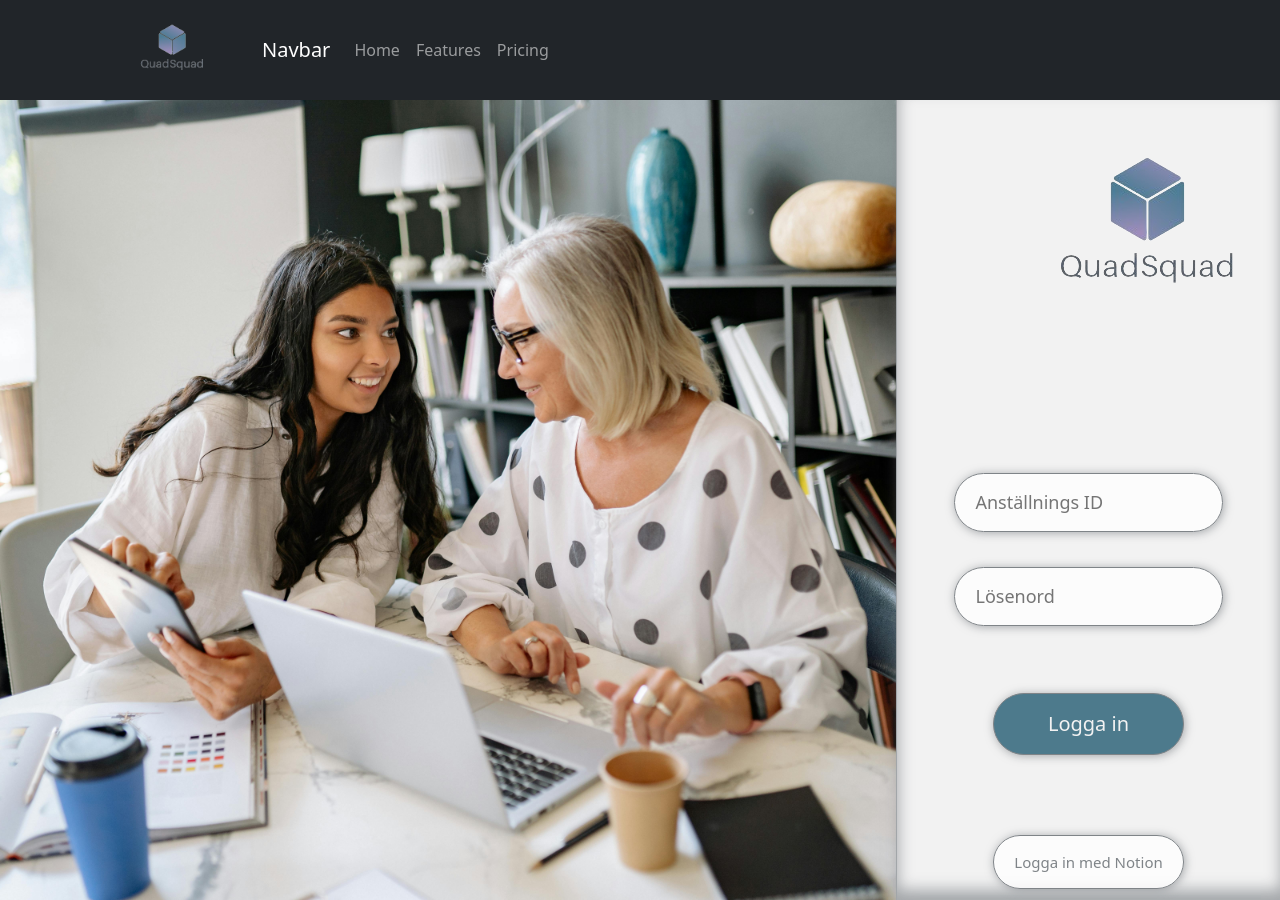
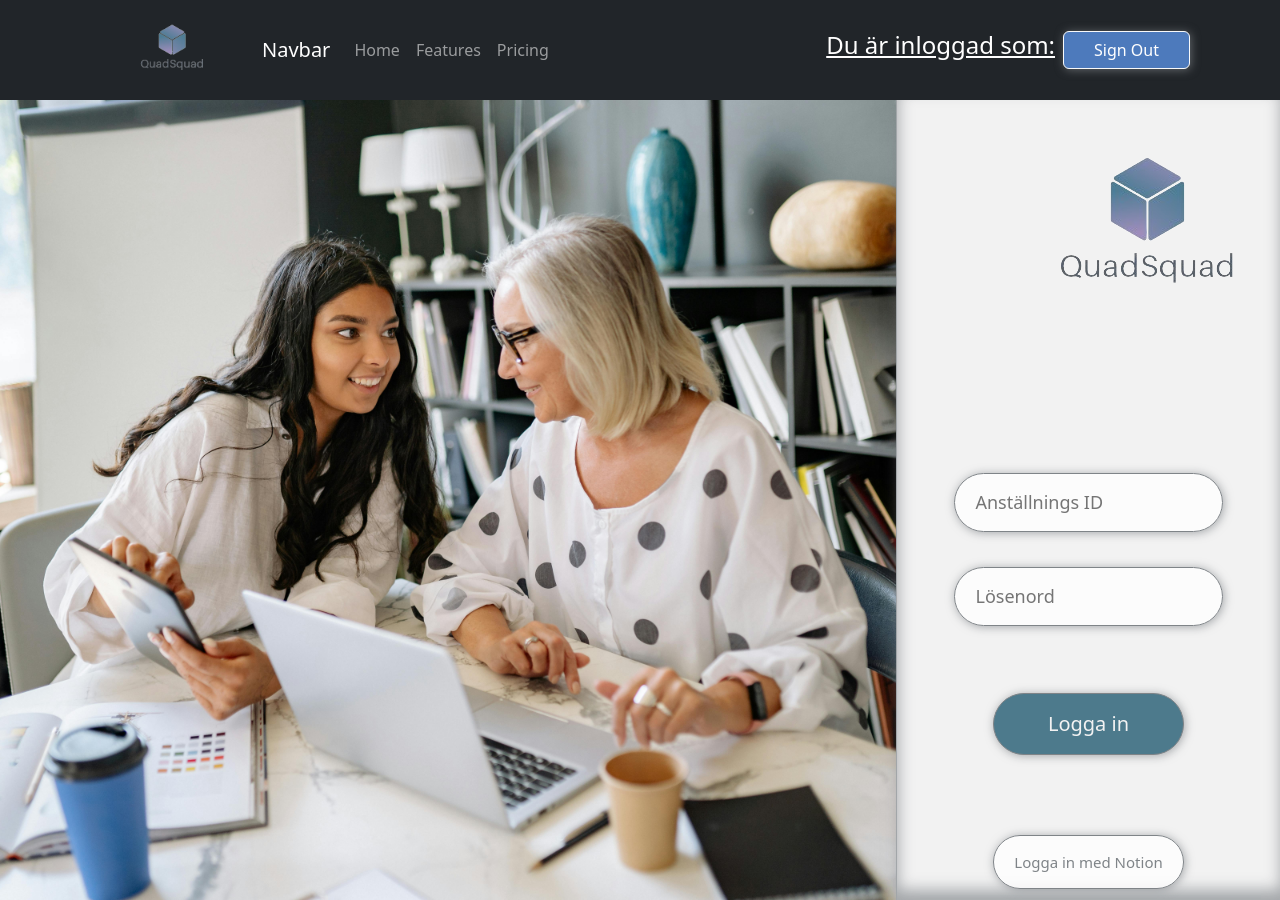
Before and after one commit to LindEmma/Quad-Squad-frontend, a React (Create React App) app: page / in a window 1280 px wide. Shown: the top 900 px of the page. Built offline with nearby package versions, Linux system fonts and the light colour scheme; no server answers.

Commit message:
Uppdatering av navbar

```diff
--- a/src/components/navbar.js
+++ b/src/components/navbar.js
@@ -1,20 +1,22 @@
-import React from "react";
-import {
-  Container,
-  Navbar as BootstrapNavbar,
-  Nav,
-  Image,
-} from "react-bootstrap";
+import React from 'react';
+import { Container, Navbar as BootstrapNavbar, Nav, Image, } from 'react-bootstrap';
 import QuadSquadLogo from "../img/QuadSquad 1.png";
+import Button from 'react-bootstrap/Button';
+import Navbar from 'react-bootstrap/Navbar';
+import FetchUsername from '../components/FetchUsername'
 
 export default class MyNavbar extends React.Component {
+    handleLogout = () => {
+        // Logga ut logik (implementera din logik här)
+        // Navigera användaren till startsidan
+        localStorage.removeItem('user'); // Om du sparar användarinformation
+        window.location.href = 'http://localhost:3000/'; // Navigera till startsidan
+    }
     render() {
+
         return (
             <div>
-        <BootstrapNavbar
-          bg="dark"
-          variant="dark"
-        >
+                 <BootstrapNavbar bg="dark" variant="dark">
                         <Container>
                         {/* Justera storleken på bilden här */}
                         <Image
@@ -23,22 +25,20 @@ export default class MyNavbar extends React.Component {
                             fluid
                             style={{ maxWidth: 180 }} // Justera detta värde för att ändra storleken på bilden
                         />
-            <BootstrapNavbar.Brand href="#home">Navbar</BootstrapNavbar.Brand>{" "}
-            {/* Ta bort? */}
+                        <BootstrapNavbar.Brand href="#home">Navbar</BootstrapNavbar.Brand> {/* Ta bort? */}
                         <Nav className="me-auto">
                             <Nav.Link href="#home">Home</Nav.Link>
                             <Nav.Link href="#features">Features</Nav.Link>
                             <Nav.Link href="#pricing">Pricing</Nav.Link>
                         </Nav>
+                        <Nav>
+                        <Navbar.Text><a href="#login"><FetchUsername/></a>
+                        </Navbar.Text>
+                        <Nav.Link><Button variant="outline-light" onClick={this.handleLogout}>Sign Out</Button></Nav.Link>
+                        </Nav>
                     </Container>
                 </BootstrapNavbar>
             </div>
-    );
+        )
     }
 }
-<Image
-  src={QuadSquadLogo}
-  alt="Navbar Logo"
-  fluid
-  style={{ maxWidth: "50%" }} // Justera detta värde för att ändra storleken på bilden
-/>;
```
Also changed, not shown: 1 other file (tests, documents, lock files or other folders). Lines whose indentation alone changed are shown as unchanged.
